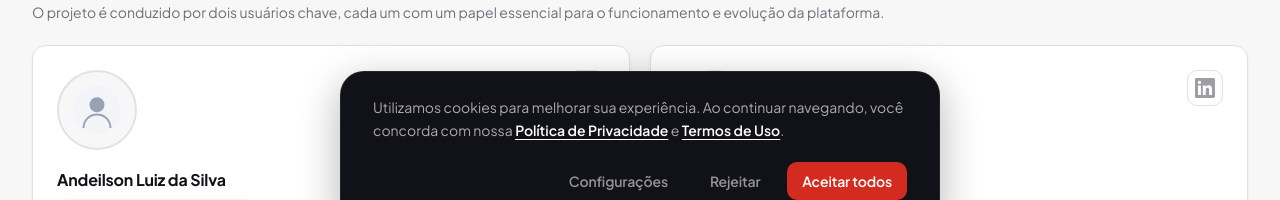
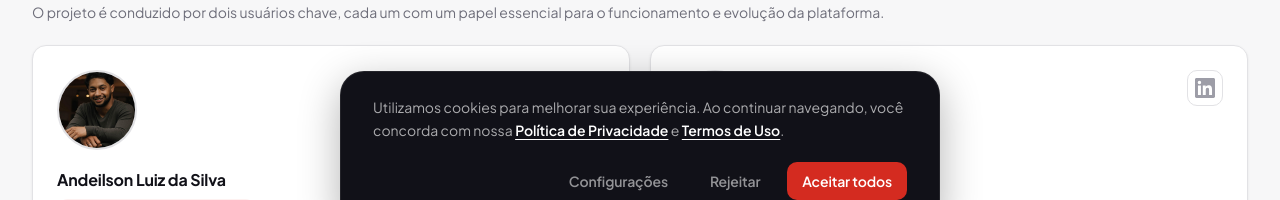
Before and after one commit to projectstudent-np/frontend-resources, a React (Vite) app: page /key-users in a window 1280 px wide. Shown: the part 551-751 px from the top of the page. Built offline with nearby package versions, Linux system fonts and the light colour scheme; no server answers.

Commit message:
feat: add profile images and LinkedIn links to KeyUsers page
Add Andeilson and Pedro photos, add LinkedIn link for Pedro (in/initpedro), and conditionally render LinkedIn button only when link is available.

Co-Authored-By: Claude Opus 4.6 (1M context) <noreply@anthropic.com>

```diff
--- a/src/pages/KeyUsers.tsx
+++ b/src/pages/KeyUsers.tsx
@@ -6,6 +6,7 @@ interface TeamMember {
   role: string
   description: string
   image: string | null
+  linkedin: string | null
 }
 
 const TEAM: TeamMember[] = [
@@ -14,14 +15,16 @@ const TEAM: TeamMember[] = [
     role: "Comunicação e Relacionamento",
     description:
       "Responsável pela comunicação com o público, organização de agenda, articulação com as equipes envolvidas e relacionamento institucional do projeto.",
-    image: null,
+    image: "/logo-andeilsonuser.jpeg",
+    linkedin: null,
   },
   {
     name: "Pedro Henrique Ferreira Fonseca",
     role: "Desenvolvimento de Software",
     description:
       "Responsável pelo desenvolvimento da plataforma de carteirinhas, incluindo a arquitetura do sistema, implementação das funcionalidades e manutenção técnica.",
-    image: null,
+    image: "/logo-pedrouser.png",
+    linkedin: "https://www.linkedin.com/in/initpedro",
   },
 ]
 
@@ -88,8 +91,11 @@ export default function KeyUsers() {
                       </svg>
                     )}
                   </div>
-                  <button
-                    type="button"
+                  {member.linkedin && (
+                    <a
+                      href={member.linkedin}
+                      target="_blank"
+                      rel="noopener noreferrer"
                       className="key-users-linkedin"
                       aria-label="LinkedIn"
                     >
@@ -101,7 +107,8 @@ export default function KeyUsers() {
                       >
                         <path d="M20.447 20.452h-3.554v-5.569c0-1.328-.027-3.037-1.852-3.037-1.853 0-2.136 1.445-2.136 2.939v5.667H9.351V9h3.414v1.561h.046c.477-.9 1.637-1.85 3.37-1.85 3.601 0 4.267 2.37 4.267 5.455v6.286zM5.337 7.433a2.062 2.062 0 0 1-2.063-2.065 2.064 2.064 0 1 1 2.063 2.065zm1.782 13.019H3.555V9h3.564v11.452zM22.225 0H1.771C.792 0 0 .774 0 1.729v20.542C0 23.227.792 24 1.771 24h20.451C23.2 24 24 23.227 24 22.271V1.729C24 .774 23.2 0 22.222 0h.003z" />
                       </svg>
-                  </button>
+                    </a>
+                  )}
                 </div>
                 <div className="key-users-info">
                   <h3 className="key-users-name">{member.name}</h3>
```
Also changed, not shown: public/logo-andeilsonuser.jpeg (added), public/logo-pedrouser.png (added). Lines whose indentation alone changed are shown as unchanged.
